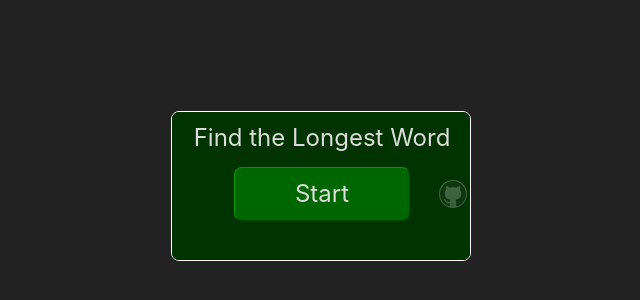
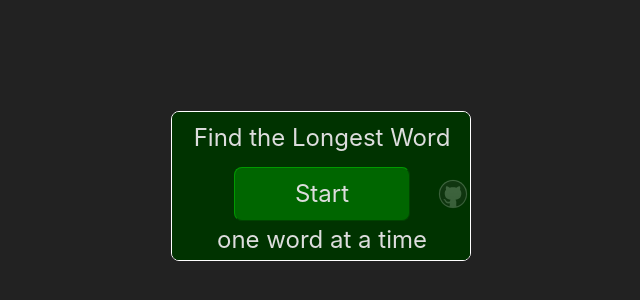
Before and after one commit to MERNCraft/word, a plain HTML site: page index.html in a window 1280 px wide. Shown: the part 214-514 px from the top of the page, without its empty margins (319-959 px from the left). Drawn offline with Linux system fonts and the light colour scheme.

Commit message:
Add subtitle to Start page

```diff
--- a/index.html
+++ b/index.html
@@ -186,6 +186,7 @@
         <span>Find the Longest Word</span>
         <input type="checkbox">
         <span class="button">Start</span>
+        <span class="sub">one word at a time</span>
       </label>
 
       <a
--- a/styles.css
+++ b/styles.css
@@ -1154,6 +1154,13 @@ a.replay {
     pointer-events: all;
     cursor: pointer;
   }
+
+  .sub {
+    position: absolute;
+    left: 0;
+    bottom: 0.5em;
+    width: 100%;
+  }
 }
 
 
```
